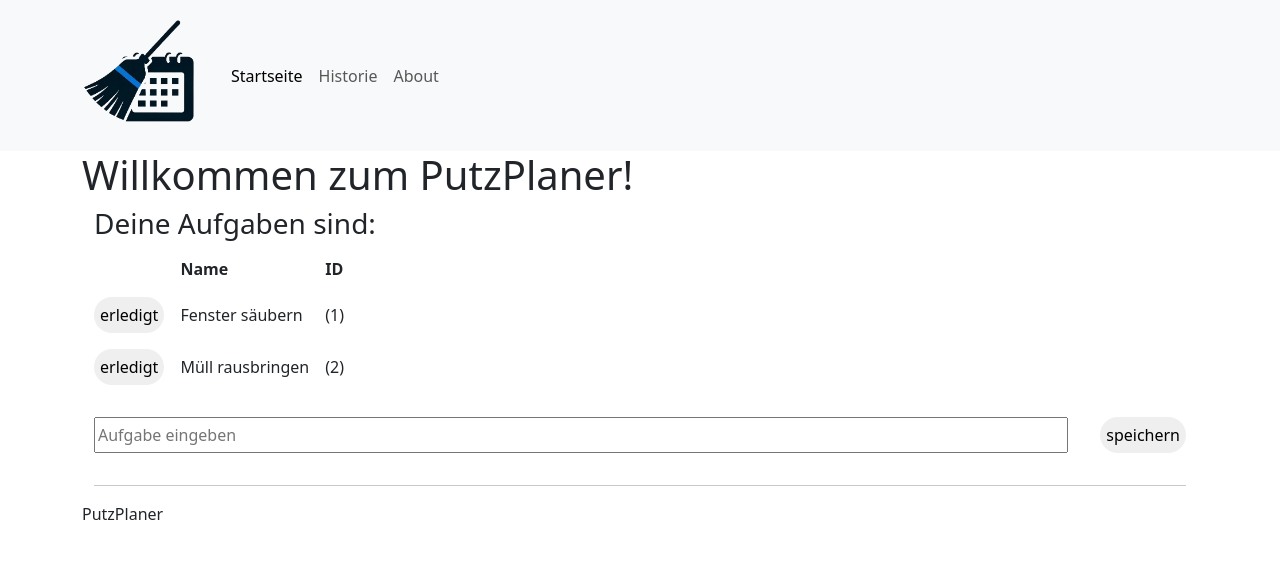
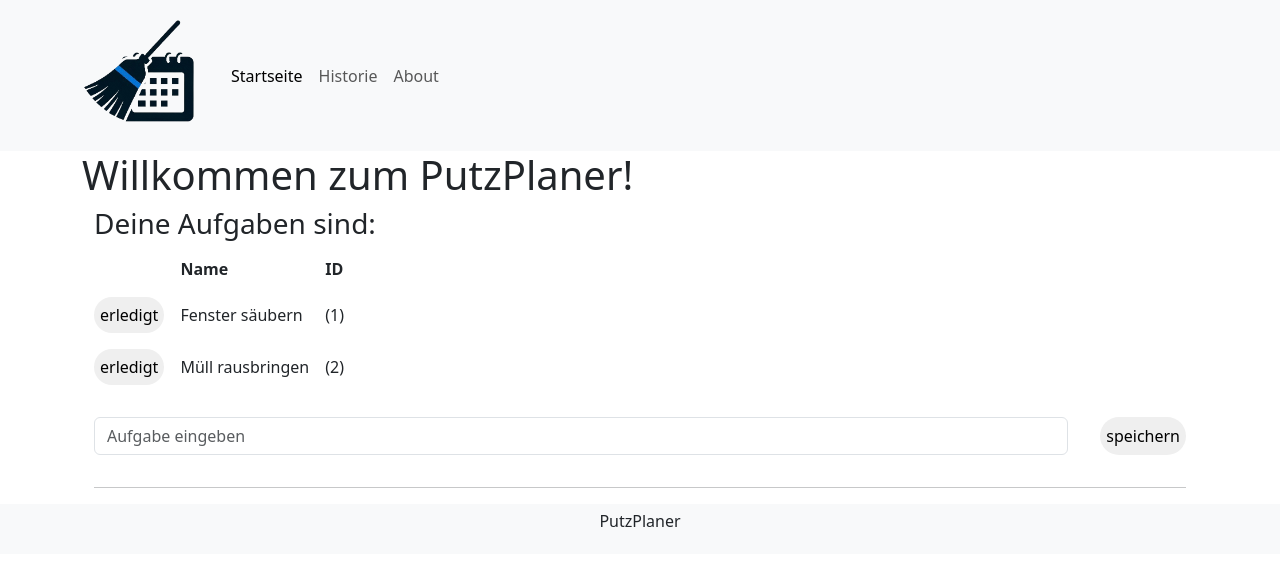
Before and after one commit to DarianWeingaertner/PutzPlaner-FrontEnd, a Vue app: page / in a window 1280 px wide. Shown: the top 566 px of the page. Built offline with nearby package versions, Linux system fonts and the light colour scheme.

Commit message:
Footer angepasst

```diff
--- a/src/App.vue
+++ b/src/App.vue
@@ -10,17 +10,28 @@ export default {
 
 <template>
   <NavBar />
-  <div id="app" class="container">
+  <div id="app">
     <header>
-
     </header>
 
-    <main>
+    <main class = container>
       <RouterView />
     </main>
 
-    <footer>
+    <footer class="bg-body-tertiary">
       <p>PutzPlaner</p>
     </footer>
   </div>
 </template>
+
+
+<style scoped>
+footer.bg-body-tertiary {
+  min-height: 50px;
+  display: flex;
+  align-items: center;
+  justify-content: center;
+  text-align: center;
+  padding: 5px 0;
+}
+</style>
--- a/src/components/TaskList.vue
+++ b/src/components/TaskList.vue
@@ -62,7 +62,7 @@ export default defineComponent({
     <h2>{{ title }}</h2>
     <form @submit="onFormSubmitted()" @submit.prevent>
       <!-- "@submit.prevent" prevents a page refresh after submitting form -->
-      <input type="text" placeholder="Aufgabe eingeben" v-model="nameField"/>
+      <input type="text" class="form-control" style="width: 300px;" placeholder="Aufgabe eingeben" v-model="nameField"/>
       <button>speichern</button>
     </form>
     <hr/>
```
